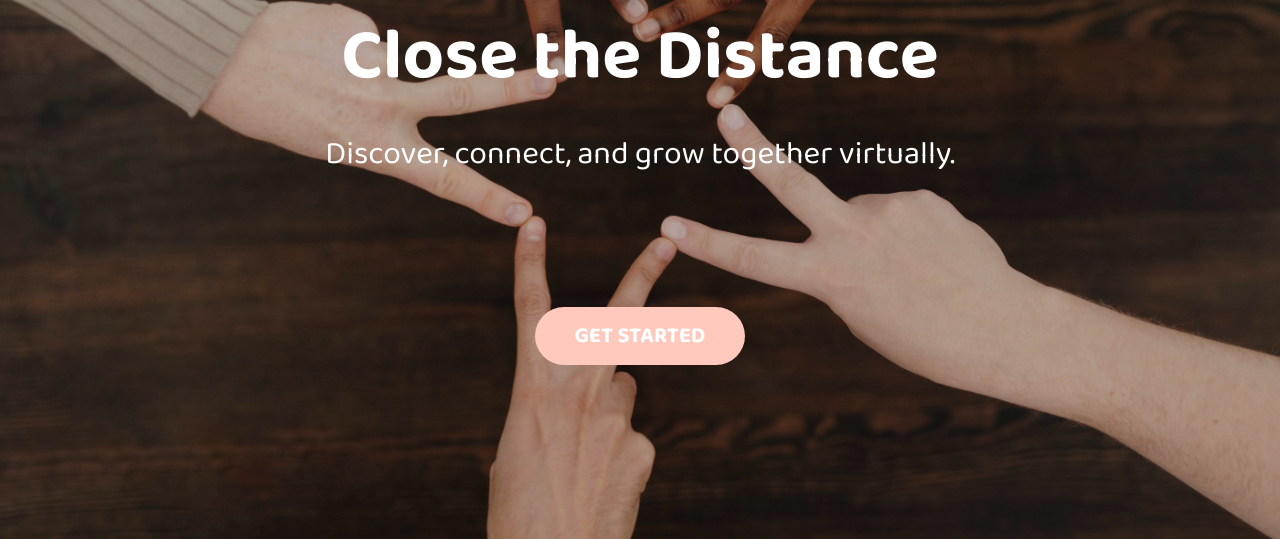
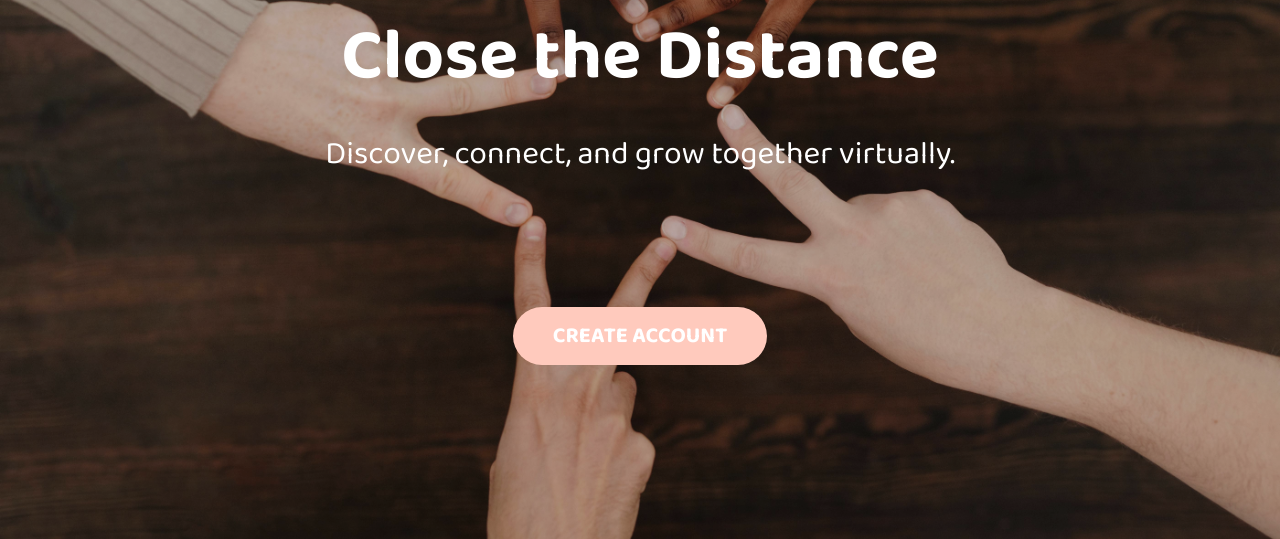
Before and after one commit to Iamthegoy/newhacks2025, a Flask app: template Website/templates/index.html in a window 1280 px wide. Shown: the part 261-800 px from the top of the page. Run offline with Flask 3, Linux system fonts and the light colour scheme; the template is opened without the code that fills it, so the values that code supplies are empty.

Commit message:
Update index.html

```diff
--- a/Website/templates/index.html
+++ b/Website/templates/index.html
@@ -30,7 +30,7 @@
           <center>
             <h1>Close the Distance</h1>
             <p>Discover, connect, and grow together virtually.</p>
-            <button type="button" class="getstarted" onclick="window.location.href='/signup'"><b>GET STARTED</b></button>
+            <button type="button" class="getstarted" onclick="window.location.href='/signup'"><b>CREATE ACCOUNT</b></button>
           </center>
         </div>
       </div>
```
